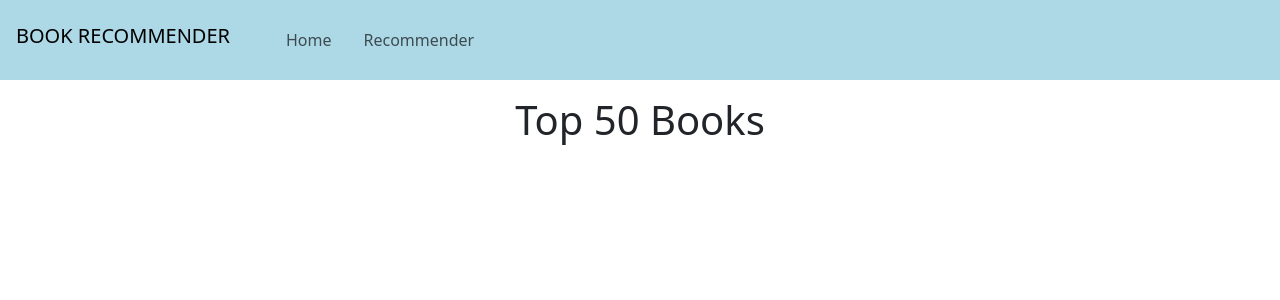
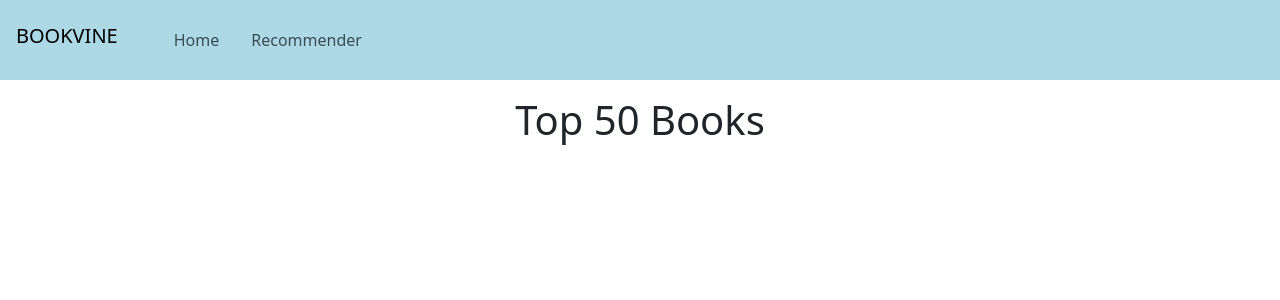
Before and after one commit to saniyavijayvargiya/book-recommender-system, a Flask app: template templates/index.html in a window 1280 px wide. Shown: the top 300 px of the page. Run offline with Flask 3, Linux system fonts and the light colour scheme; the template is opened without the code that fills it, so the values that code supplies are empty; parts of the project's set-up code (start-up, migrations or seed data) failed here and were passed over.

Commit message:
Update index.html changed name of the app

```diff
--- a/templates/index.html
+++ b/templates/index.html
@@ -23,7 +23,7 @@
 
 <body>
     <nav class="navbar navbar-expand-lg navbar-collapse" style="background-color: lightblue;">
-        <h1 class="navbar-brand" style="padding: 1rem;">BOOK RECOMMENDER</h1>
+        <h1 class="navbar-brand" style="padding: 1rem;">BOOKVINE</h1>
         <button class="navbar-toggler" type="button" data-toggle="collapse" data-target="#navbarNav"
         aria-controls="navbarNav" aria-expanded="false" aria-label="Toggle navigation"
         style="margin-right: 1rem;">
```
